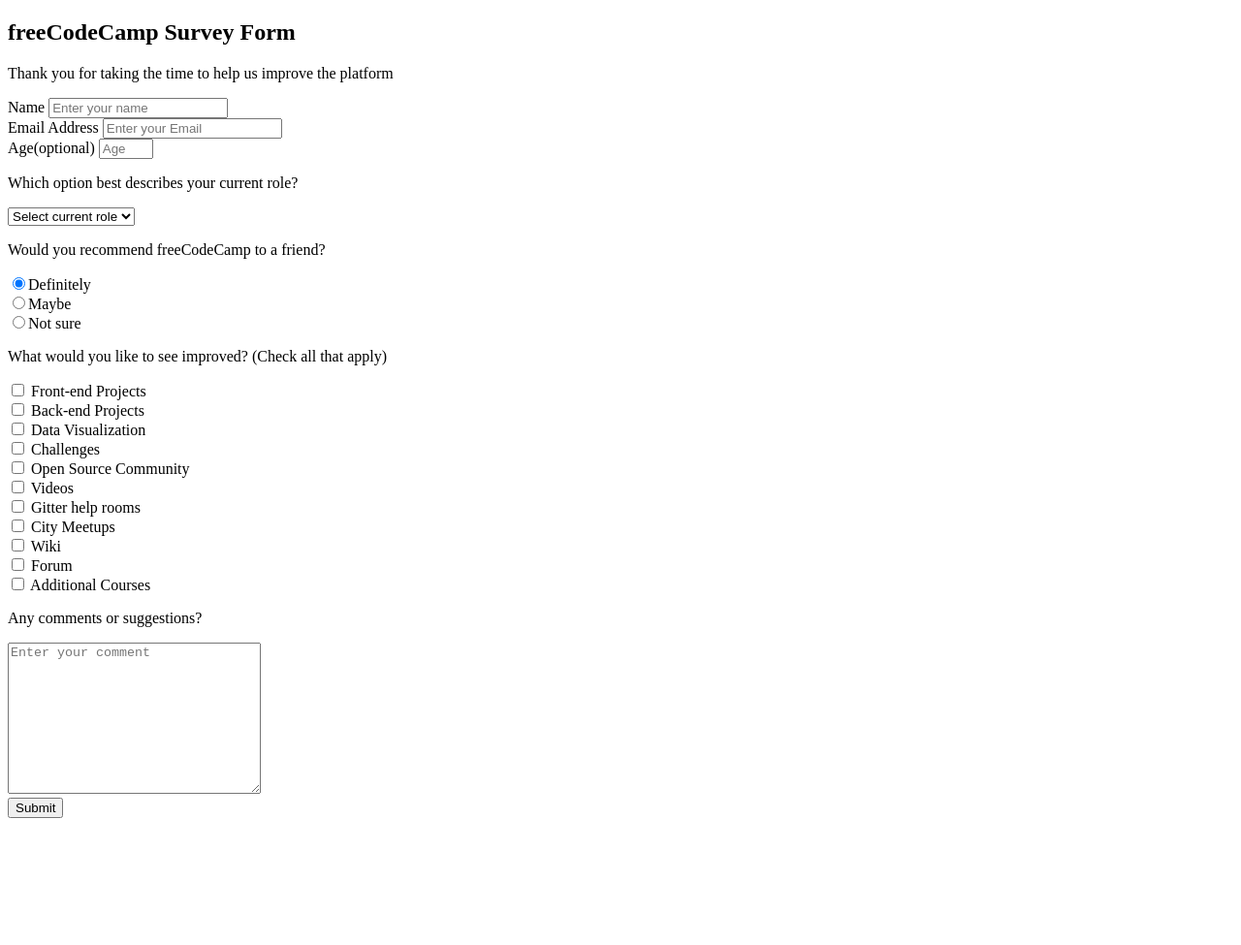
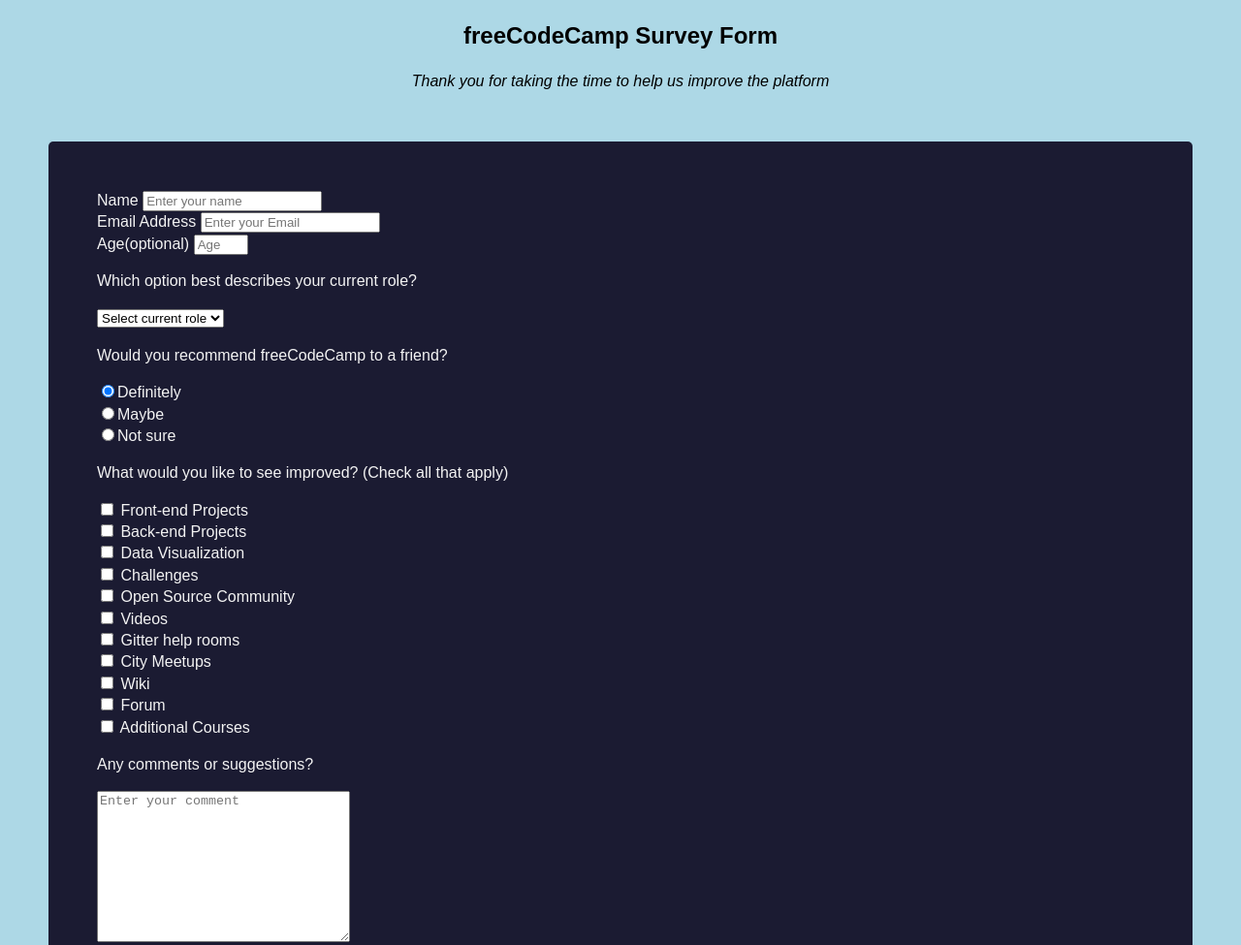
Before and after one commit to OlawaleYaqub/survey-form, a plain HTML site: page index.html in a window 1280 px wide. Shown: the top 975 px of the page at 97% size. Before the commit the page ends 852 px from the top, so only its background shows below. Drawn offline with Linux system fonts and the light colour scheme.

Commit message:
Css commit

```diff
--- a/css/style.css
+++ b/css/style.css
@@ -8,3 +8,31 @@
     --color-darkblue-alpha: rgba(27, 27, 50, 0.8);
     --color-green: #37af65;
   }
+  body{
+    font-family: 'Poppins', sans-serif;
+    font-size: 1rem;
+    font-weight: 400;
+    line-height: 1.4;
+    color: var(--color-white);
+    background-color: lightblue;
+    margin: 0;
+  }
+  #form-group{
+      background-color: var(--color-darkblue);
+      border-radius: 5px;
+      margin: 50px 50px;
+      padding: 50px 50px;
+
+  }
+  header{
+      text-align: center;
+      color: black;
+  }
+  #description{
+      color: black;
+      font-style: italic;
+      text-align: center;
+  }
+  #name{
+
+  }
--- a/index.html
+++ b/index.html
@@ -30,7 +30,7 @@
                 the platform
 
             </p>
-            <div>
+            <div id="form-group">
                 <form
                     action=""
                     method="post"
```
